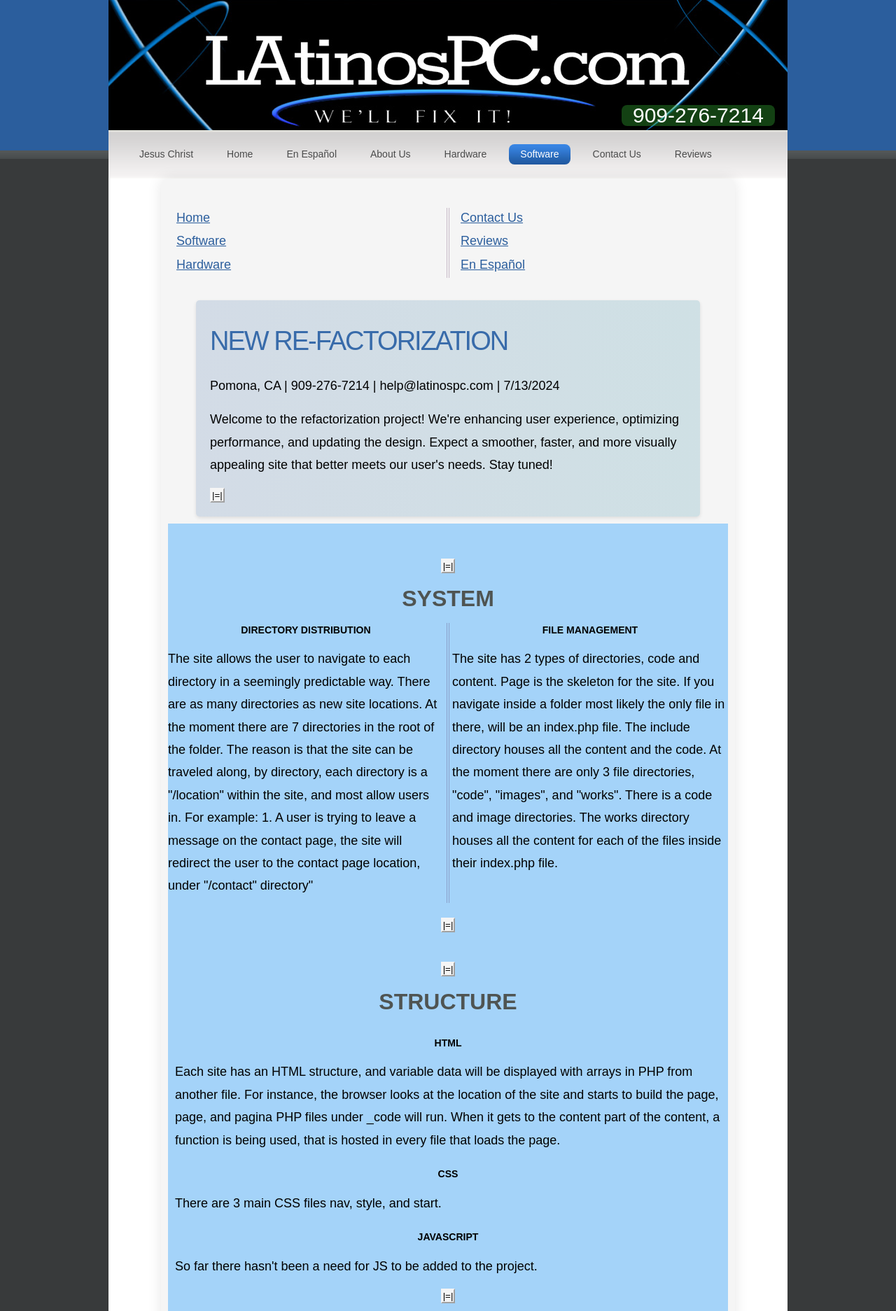
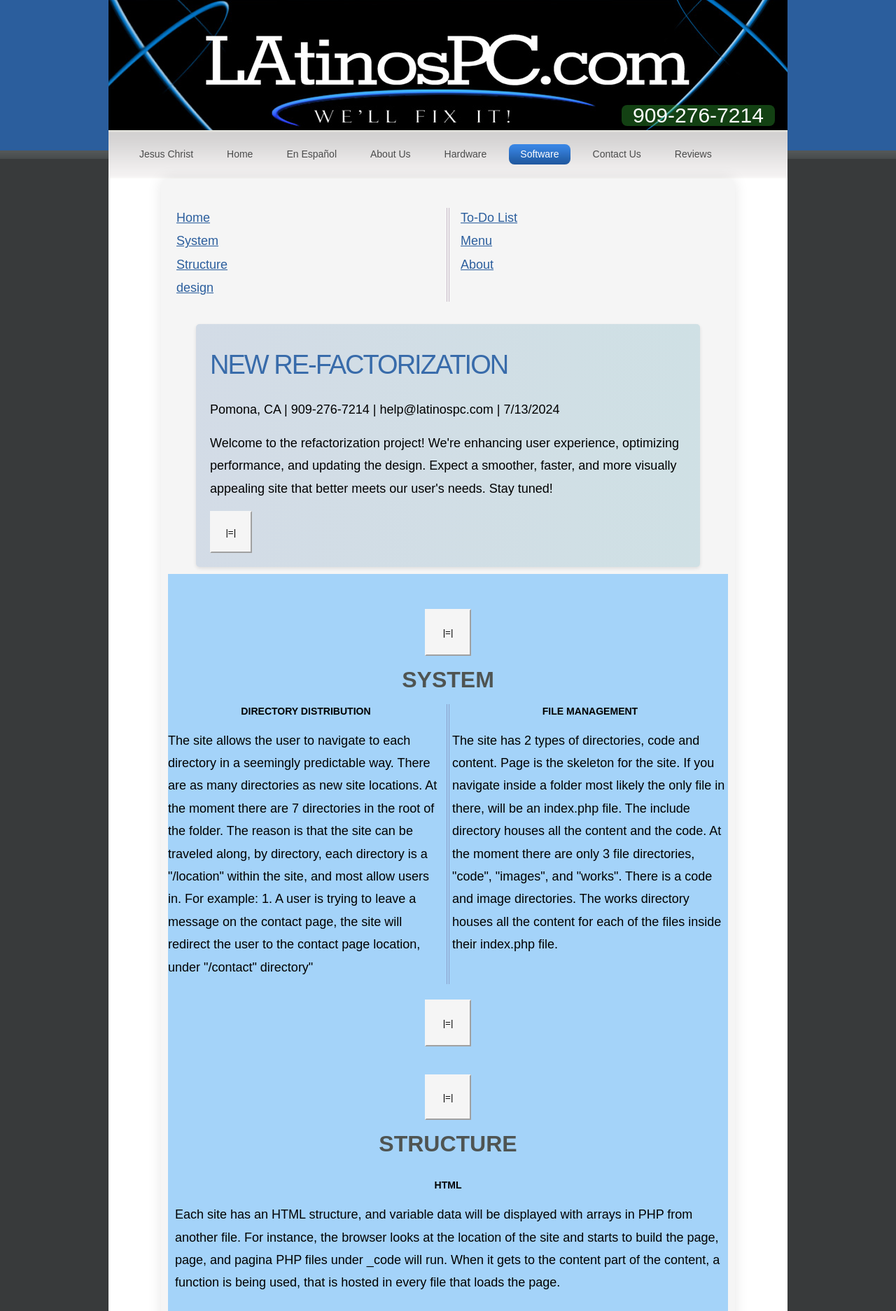
Before and after one commit to Omar27522/Work-on-This-as-a-template-for-the-new-site, a PHP site: page /testEnvitoment/index.php in a window 1280 px wide. Shown: the part 87-1960 px from the top of the page at 70% size. Run offline with PHP 8.4, Linux system fonts and the light colour scheme.

Commit message:
test environment DOCS
this is a bump in the road, I would like to finish this section.

```diff
--- a/testEnvitoment/index.php
+++ b/testEnvitoment/index.php
@@ -39,11 +39,12 @@ h2 {
         <?= $nav = '<nav class="colms2" style="padding-bottom: 4%;margin-top: 4%;">
             <ul class="ex_menu sb_menu">
                 <li class="current"><a href="#refactorization">Home</a></li>
-                <li><a href="#">Software</a></li>
-                <li><a href="#">Hardware</a></li>
-                <li><a href="#">Contact Us</a></li>
-                <li><a href="#">Reviews</a></li>
-                <li><a href="#">En Español</a></li>
+                <li><a href="#system">System</a></li>
+                <li><a href="#structure">Structure</a></li>
+                <li><a href="#design">design</a></li>
+                <li><a href="#todo">To-Do List</a></li>
+                <li><a href="#menu">Menu</a></li>
+                <li><a href="#about">About</a></li>
             </ul>
         </nav>'; $footerNav = $nav;?>
 
@@ -56,7 +57,7 @@ h2 {
                     our user's needs. Stay tuned!</p>
 
                     <?php function button($id) {
-                        echo '<a href="'.$id.'"><button>|=|</button></a>';
+                        echo '<a href="'.$id.'" title="'.ucfirst(ltrim($id, "#")).'"><button style="padding:3%;">|=|</button></a>';
                     }
                     button('#system');
                     ?>
```
